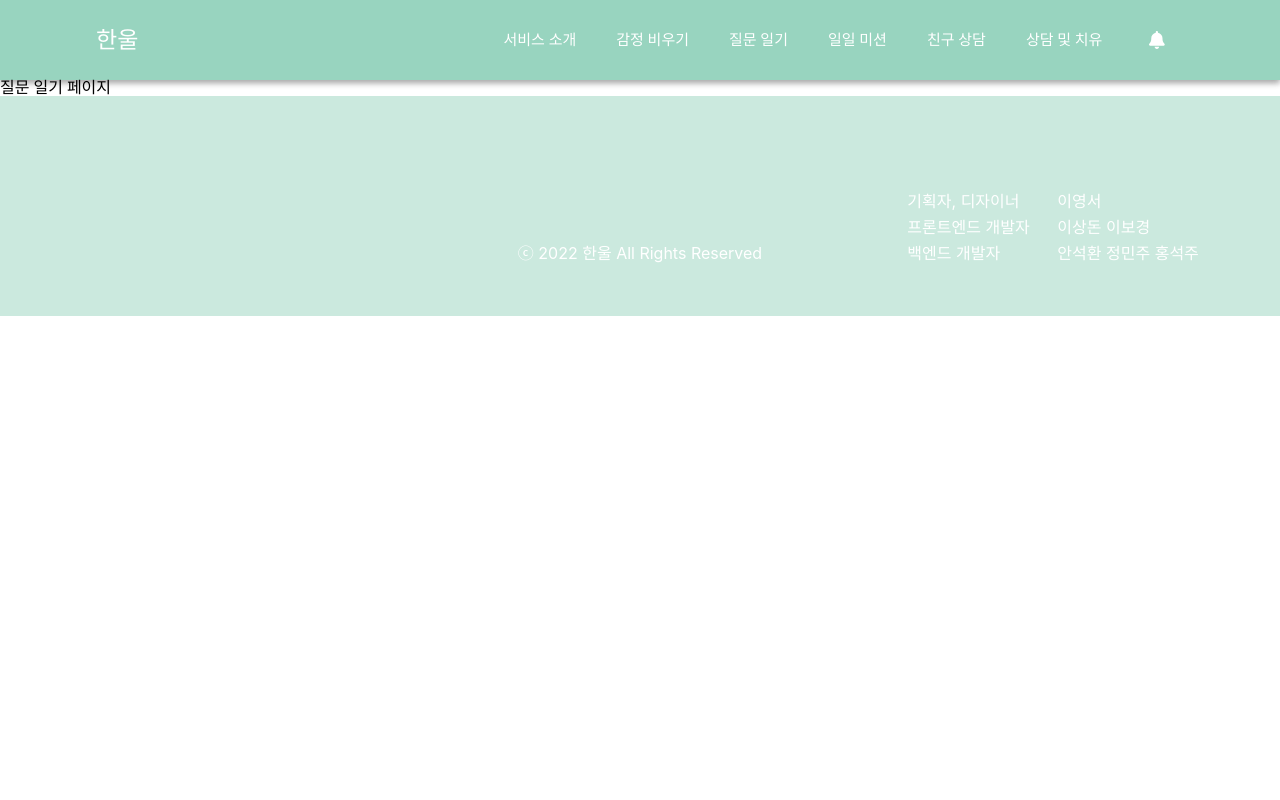
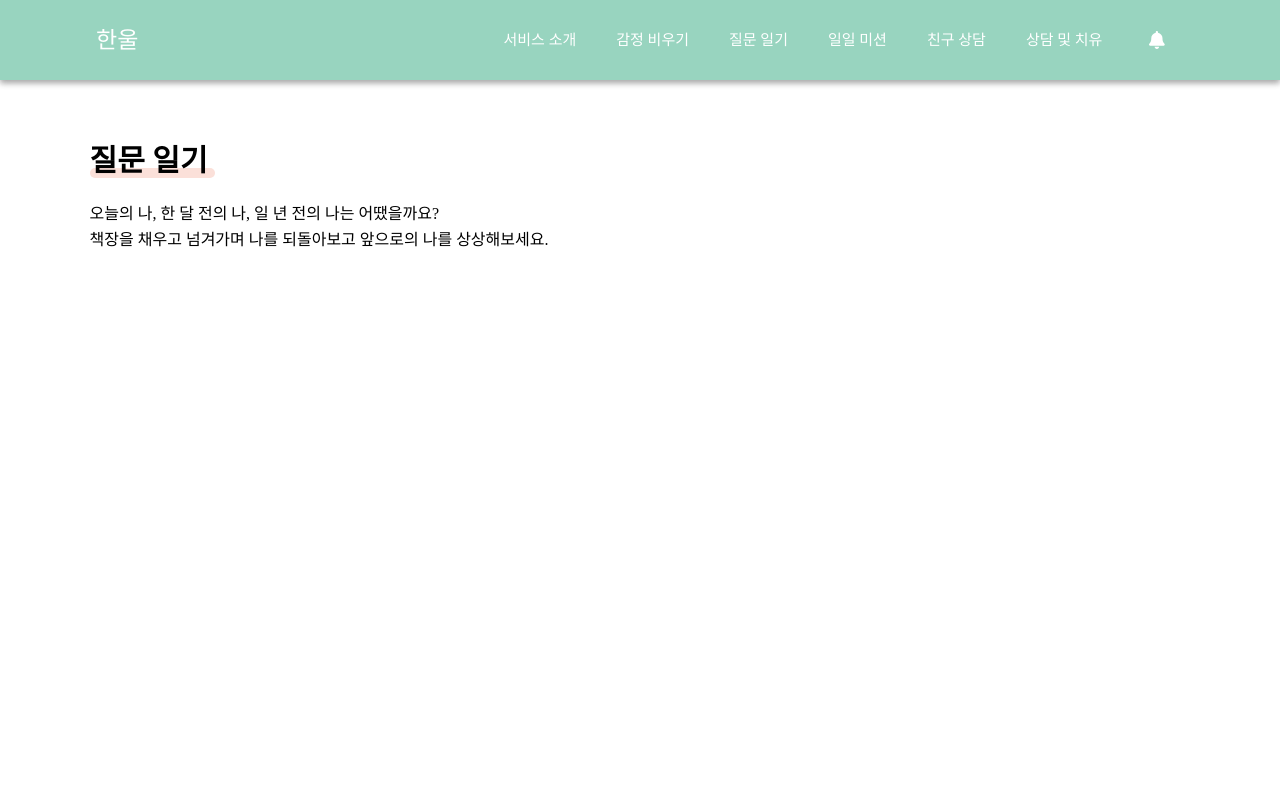
Before and after one commit to ebokyung/KBSC-Frontend, a React (Create React App) app in the folder project/: page /diary in a window 1280 px wide. Shown: the top 800 px of the page. Built offline with nearby package versions, Linux system fonts and the light colour scheme.

Commit message:
ebokyung-08-24-F0007-질문일기 페이지 헤더 넣기

```diff
--- a/project/src/routes/Diary.jsx
+++ b/project/src/routes/Diary.jsx
@@ -1,6 +1,32 @@
+import styled from "styled-components";
+import PageHeader from "../components/PageHeader";
+
+const Container = styled.body`
+    width: 100vw;
+    display: flex;
+    justify-content: center;
+`
+
+const Wrapper = styled.section`
+    width : ${props => props.theme.width};
+    max-width: ${props => props.theme.maxWidth};
+    min-height: ${props => props.theme.minHeight};
+`
+
+const pageheader = {
+    title : "질문 일기",
+    body1: "오늘의 나, 한 달 전의 나, 일 년 전의 나는 어땠을까요?",
+    body2 : "책장을 채우고 넘겨가며 나를 되돌아보고 앞으로의 나를 상상해보세요.",
+    width : "125px"
+}
+
 function Diary() {
     return (
-        <div>질문 일기 페이지</div>
+        <Container>
+            <Wrapper>
+                <PageHeader props={pageheader} />
+            </Wrapper>
+        </Container>
     )
 }
 export default Diary;
```
